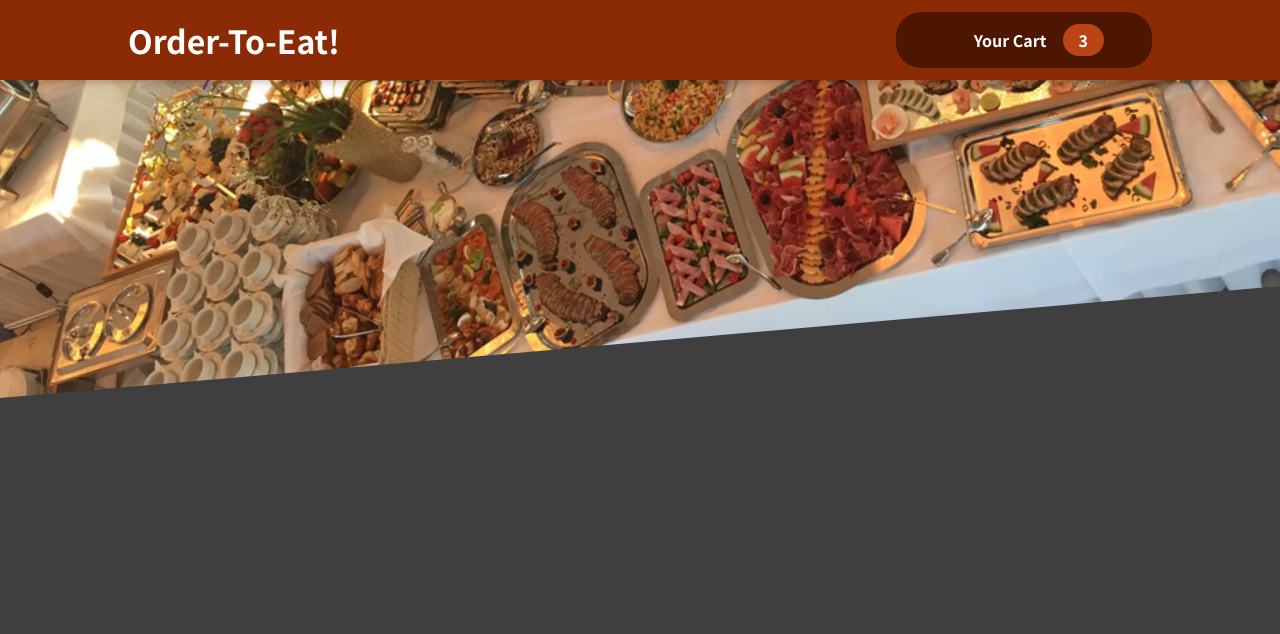
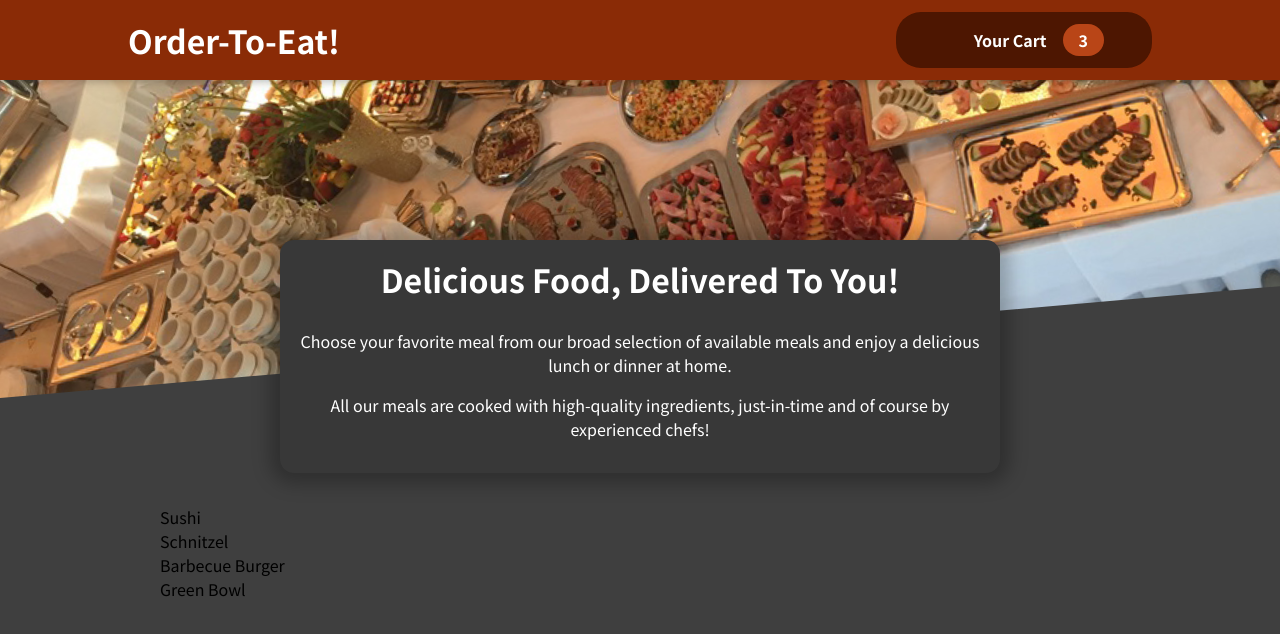
Before and after one commit to Alex-1980/order-to-eat, a React (Create React App) app: page / in a window 1280 px wide. Shown: the top 634 px of the page. Built offline with nearby package versions, Linux system fonts and the light colour scheme; some icons are missing.

Commit message:
added Header component

```diff
--- a/src/App.js
+++ b/src/App.js
@@ -1,10 +1,14 @@
 import './App.css';
 import Header from './components/Layout/Header';
+import Meals from './components/Meals/Meals';
 
 function App() {
   return (
     <>
       <Header />
+      <main>
+        <Meals />
+      </main>
     </>
   );
 }
--- /dev/null
+++ b/src/components/Meals/AvailableMeals.jsx
@@ -0,0 +1,41 @@
+import React from "react";
+import classes from "../Meals/AvailableMeals.module.css";
+
+const DUMMY_MEALS = [
+  {
+    id: "m1",
+    name: "Sushi",
+    description: "Finest fish and veggies",
+    price: 22.99,
+  },
+  {
+    id: "m2",
+    name: "Schnitzel",
+    description: "A german specialty!",
+    price: 16.5,
+  },
+  {
+    id: "m3",
+    name: "Barbecue Burger",
+    description: "American, raw, meaty",
+    price: 12.99,
+  },
+  {
+    id: "m4",
+    name: "Green Bowl",
+    description: "Healthy...and green...",
+    price: 18.99,
+  },
+];
+
+const AvailableMeals = () => {
+  const mealsList = DUMMY_MEALS.map((meal) => <li>{meal.name}</li>);
+
+  return (
+    <section className={classes.meals}>
+      <ul>{mealsList}</ul>
+    </section>
+  );
+};
+
+export default AvailableMeals;
--- /dev/null
+++ b/src/components/Meals/AvailableMeals.module.css
@@ -0,0 +1,24 @@
+.meals {
+  max-width: 60rem;
+  width: 90%;
+  margin: 2rem auto;
+  animation: meals-appear 1s ease-out forwards;
+}
+
+.meals ul {
+  list-style: none;
+  margin: 0;
+  padding: 0;
+}
+
+@keyframes meals-appear {
+  from {
+    opacity: 0;
+    transform: translateY(3rem);
+  }
+
+  to {
+    opacity: 1;
+    transform: translateY(0);
+  }
+}
--- /dev/null
+++ b/src/components/Meals/Meals.jsx
@@ -0,0 +1,14 @@
+import React from 'react'
+import MealsSummary from './MealsSummary';
+import AvailableMeals from './AvailableMeals';
+
+const Meals = () => {
+  return (
+    <>
+      <MealsSummary />
+      <AvailableMeals />
+    </>
+  )
+}
+
+export default Meals
--- /dev/null
+++ b/src/components/Meals/MealsSummary.jsx
@@ -0,0 +1,20 @@
+import React from "react";
+import classes from "../Meals/MealsSummary.module.css";
+
+const MealsSummary = () => {
+  return (
+    <section className={classes.summary}>
+      <h2>Delicious Food, Delivered To You!</h2>
+      <p>
+        Choose your favorite meal from our broad selection of available meals
+        and enjoy a delicious lunch or dinner at home.
+      </p>
+      <p>
+        All our meals are cooked with high-quality ingredients, just-in-time and
+        of course by experienced chefs!
+      </p>
+    </section>
+  );
+};
+
+export default MealsSummary;
--- /dev/null
+++ b/src/components/Meals/MealsSummary.module.css
@@ -0,0 +1,18 @@
+.summary {
+  text-align: center;
+  max-width: 45rem;
+  width: 90%;
+  margin: auto;
+  margin-top: -10rem;
+  position: relative;
+  background-color: #383838;
+  color: white;
+  border-radius: 14px;
+  padding: 1rem;
+  box-shadow: 0 1px 18px 10px rgba(0, 0, 0, 0.25);
+}
+
+.summary h2 {
+  font-size: 2rem;
+  margin-top: 0;
+}
```
